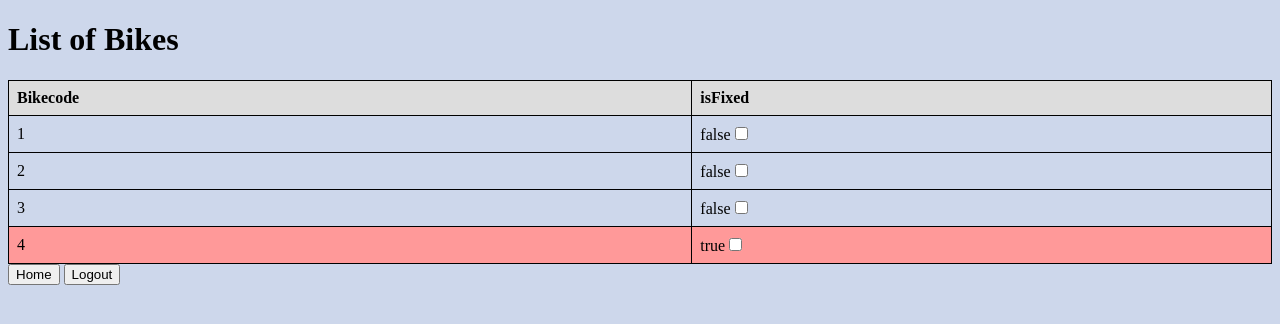
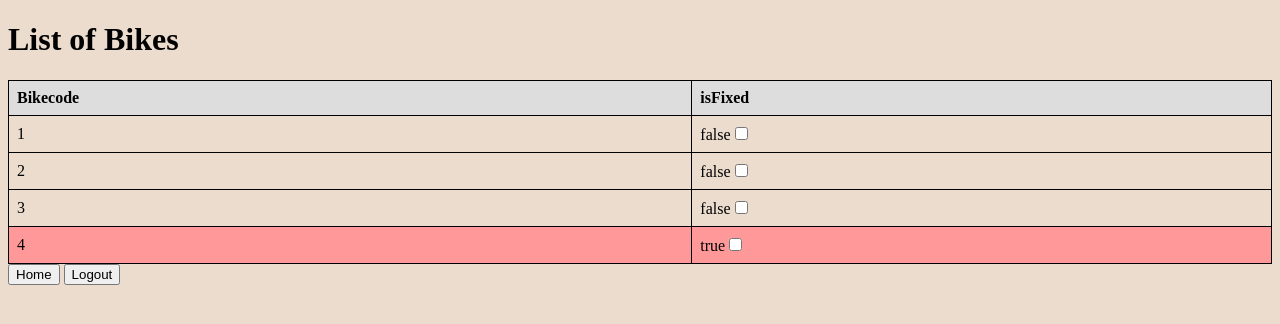
Before and after one commit to salveendutt/Bike-Reservation-App, a Django app: template templates/bike_list.html in a window 1280 px wide. Shown: the top 324 px of the page. Run offline with Django 4.2, Linux system fonts and the light colour scheme; the template is opened without the code that fills it, so the values that code supplies are empty.

Commit message:
Update bike_list.html
change background color

```diff
--- a/templates/bike_list.html
+++ b/templates/bike_list.html
@@ -4,7 +4,7 @@
 	<title>Bikes List</title>
     <style>
         body {
-            background-color: rgb(205, 215, 235);
+            background-color: rgb(235, 220, 205);
         }
         table {
             border-collapse: collapse;
```
